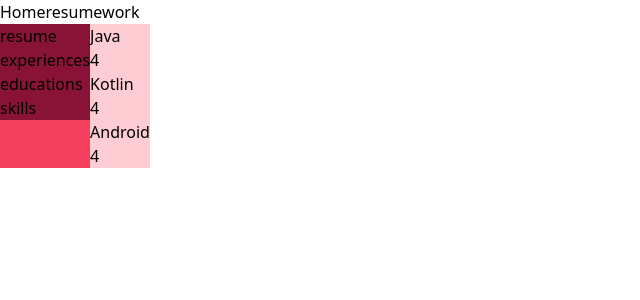
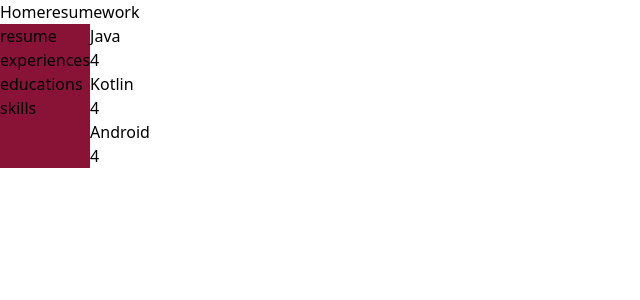
Before and after one commit to Eun-ha/galaxychoiportfolio, a Next.js app: page /resume/1 in a window 1280 px wide. Shown: the top 300 px of the page, without its empty margins (0-640 px from the left). Built offline with nearby package versions, Linux system fonts and the light colour scheme.

Commit message:
마크업 수정 및 getDescriptions 함수 추가

```diff
--- a/app/resume/[slug]/page.tsx
+++ b/app/resume/[slug]/page.tsx
@@ -4,9 +4,9 @@ import { TitlesDescriptions } from "@/components/titles-descriptions";
 export default async function Page({ params }: { params: { slug: string } }) {
   const id = await params;
   return (
-    <div className="block">
+    <main className="block">
       <TitlesDescriptions category={id.slug} />
       <ResumeContents category={id.slug} />
-    </div>
+    </main>
   );
 }
--- a/app/resume/layout.tsx
+++ b/app/resume/layout.tsx
@@ -6,7 +6,7 @@ export default async function Layout({
   children: React.ReactNode;
 }>) {
   return (
-    <div className="lg:flex">
+    <div className="wrapper lg:flex">
       <ResumeAside />
       {children}
     </div>
--- a/components/button-list.tsx
+++ b/components/button-list.tsx
@@ -14,10 +14,10 @@ export const ButtonList = ({
   categories: Categories[];
 }) => {
   return (
-    <div className="bg-rose-900">
+    <aside className="bg-rose-900">
       {categories.map((category) => (
         <Button key={path + category.slug} category={category} path={path} />
       ))}
-    </div>
+    </aside>
   );
 };
--- a/components/resume-aside.tsx
+++ b/components/resume-aside.tsx
@@ -4,7 +4,7 @@ import { ButtonList } from "./button-list";
 export function ResumeAside() {
   const content = getAll();
   return (
-    <div className="bg-rose-500">
+    <>
       <ButtonList
         path="/resume"
         categories={[
@@ -14,6 +14,6 @@ export function ResumeAside() {
           })),
         ]}
       />
-    </div>
+    </>
   );
 }
--- a/components/resume-content.tsx
+++ b/components/resume-content.tsx
@@ -38,28 +38,28 @@ export const ResumeContent = ({
   return (
     <section>
       {contents.map((content, index) => (
-        <div key={index}>
+        <article key={index}>
           {type === "educations" && (
             <>
-              <p>{(content as Education).school}</p>
+              <h3>{(content as Education).school}</h3>
               <p>{(content as Education).date}</p>
               <p>{(content as Education).degree}</p>
             </>
           )}
           {type === "experiences" && (
             <>
-              <p>{(content as Experience).company}</p>
+              <h3>{(content as Experience).company}</h3>
               <p>{(content as Experience).date}</p>
               <p>{(content as Experience).description}</p>
             </>
           )}
           {type === "skills" && (
             <>
-              <p>{(content as Skill).name}</p>
+              <h3>{(content as Skill).name}</h3>
               <p>{(content as Skill).level}</p>
             </>
           )}
-        </div>
+        </article>
       ))}
     </section>
   );
--- a/components/resume-contents.tsx
+++ b/components/resume-contents.tsx
@@ -10,7 +10,7 @@ export const ResumeContents = (Props: Category) => {
   //console.log(category);
 
   return (
-    <section className="bg-rose-200">
+    <>
       {category === "experiences" ? (
         <ResumeContent type="experiences" />
       ) : category === "educations" ? (
@@ -18,6 +18,6 @@ export const ResumeContents = (Props: Category) => {
       ) : (
         <ResumeContent type="skills" />
       )}
-    </section>
+    </>
   );
 };
--- a/components/resume-main.tsx
+++ b/components/resume-main.tsx
@@ -1,7 +1,9 @@
 export function ResumeMain() {
   return (
     <main className="bg-rose-300">
-      <section className="bg-rose-100">resume 접속시 기본 노출 페이지</section>
+      <section className="bg-rose-100">
+        제 이력을 소개하는 페이지 입니다.
+      </section>
     </main>
   );
 }
--- a/components/titles-descriptions.tsx
+++ b/components/titles-descriptions.tsx
@@ -11,13 +11,13 @@ export const TitlesDescriptions = (Props: Category) => {
   //console.log(content);
 
   return (
-    <section className="bg-rose-700">
+    <>
       {content.map((content, index) => (
-        <div key={index}>
+        <section key={index}>
           <h2>{content.title}</h2>
           <p>{content.desc}</p>
-        </div>
+        </section>
       ))}
-    </section>
+    </>
   );
 };
--- a/data/resume.ts
+++ b/data/resume.ts
@@ -16,6 +16,14 @@ export type Skill = {
   level: number;
 };
 
+export type Descriptions = {
+  title: string;
+  date: string;
+  performance: string;
+  role: string;
+  skills: string;
+};
+
 export type Contents = {
   title: string;
   desc: string;
@@ -28,6 +36,7 @@ export type Resume = {
   experiences: Experience[];
   educations: Education[];
   skills: Skill[];
+  descriptions: Descriptions[];
 };
 
 export const resume: Resume[] = [
@@ -102,6 +111,24 @@ export const resume: Resume[] = [
         level: 4,
       },
     ],
+    descriptions: [
+      {
+        title: "Software Engineer",
+        date: "2018.07 - 2020.07",
+        performance:
+          "Developed and maintained Android applications for Samsung Smart TV. Worked on various projects including SmartThings, Samsung Health, and Samsung Pay.",
+        role: "UI 개발",
+        skills: "Java, Kotlin, Android",
+      },
+      {
+        title: "Software Engineer",
+        date: "2018.07 - 2020.07",
+        performance:
+          "Developed and maintained Android applications for Samsung Smart TV. Worked on various projects including SmartThings, Samsung Health, and Samsung Pay.",
+        role: "UI 개발",
+        skills: "Java, Kotlin, Android",
+      },
+    ],
   },
 ];
 
@@ -110,7 +137,7 @@ export function getAll(): Contents[] {
   return resume.flatMap((content) => content.contents);
 }
 
-// 슬러그에 기반한 경험, 교육, 스킬 제목 및 설명을 반환합니다.
+// 동적 파라미터에 기반한 경험, 교육, 스킬 제목 및 설명을 반환합니다.
 export function getContents(category: string): Contents[] {
   return resume.flatMap((contents) =>
     contents.contents.filter((content) => content.slug === category)
@@ -128,3 +155,7 @@ export function getEducations(): Education[] {
 export function getSkills(): Skill[] {
   return resume.flatMap((contents) => contents.skills);
 }
+
+export function getDescriptions(): Descriptions[] {
+  return resume.flatMap((contents) => contents.descriptions);
+}
```
